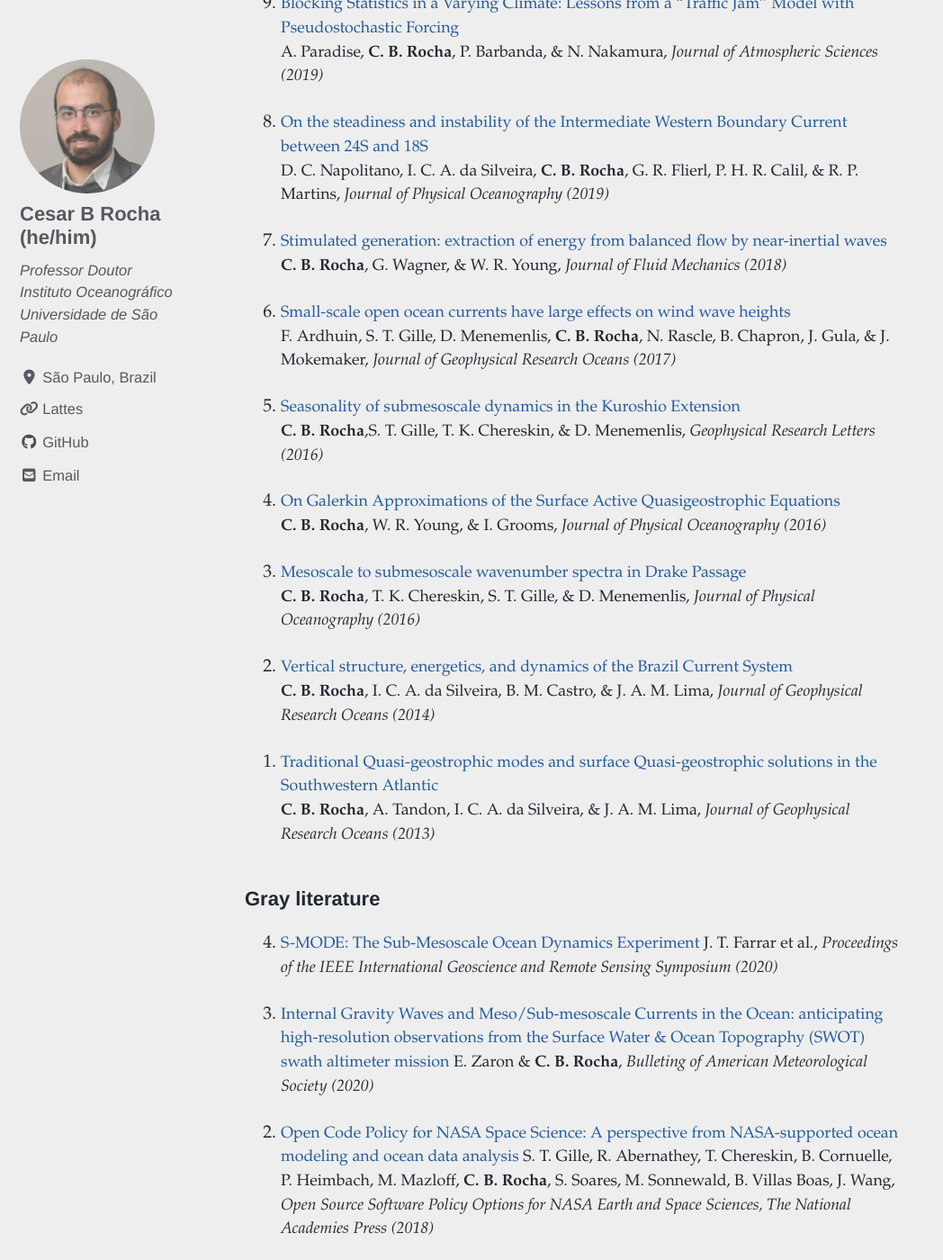
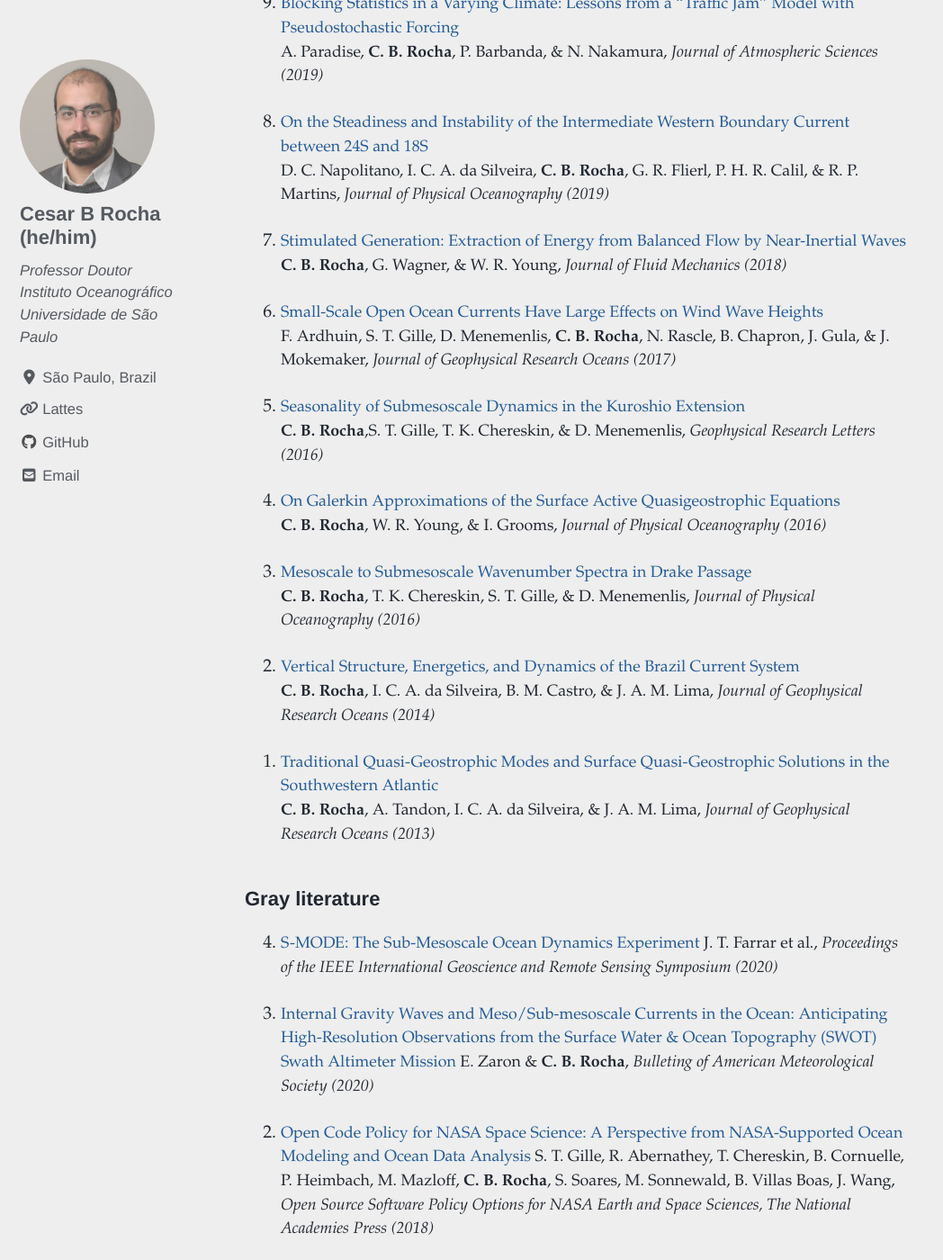
Before and after one commit to cesar-rocha/cesar-rocha.github.io, a Jekyll site: the page built from _pages/publications.md, in a window 1280 px wide and 1400 px high, scrolled down 2520 px. Shown: the whole window at 90% size, without its empty margins (0-1048 px from the left). Built offline with Jekyll 4.4.1, drawn with Linux system fonts in a browser that asks for light colours; cached includes are drawn as plain includes; nearby versions of some CDN libraries; some of the changed text lies outside the part shown.

Commit message:
fix captalization

```diff
--- a/_pages/publications.md
+++ b/_pages/publications.md
@@ -12,64 +12,64 @@ header:
 ### Peer-reviewed publications
 
 
-0. [The Brazil Current quasi-stationary unstable meanders at 22S-23S][20]
+0. [The Brazil Current Quasi-Stationary Unstable Meanders at 22S-23S][20]
    I. C. A. da Silveira, F. Pereira, G. R. Flierl, I. T. Simões-Sousa, A. Palóczy, M. Borges-Silva, & **C. B. Rocha**, *Progress in Oceanography (2023)*
 
 0. [Compact Mesoscale Eddies in the South Brazil Bight][19]
    **C. B. Rocha** & I. T. Simões-Sousa,  *Remote Sensing (2022)*
 
-0. [Transition from balanced to unbalanced motion in the eastern tropical Pacific][18]
+0. [Transition from Balanced to Unbalanced Motion in the Eastern Tropical Pacific][18]
   S. M. Soares, S. T. Gille, T. K. Chereskin, E. Firing, J. Hummon, & **C. B. Rocha**, *Journal of Physical Oceanography (2022)*
 
-0. [ Exploiting self-organized criticality in strongly stratified turbulence][17]
+0. [ Exploiting Self-Organized Criticality in Strongly Stratified Turbulence][17]
    G. P. Chini, G. Michel, K. Julien, **C. B. Rocha**, & C. P. Caulfield, *Journal of Fluid Mechanics (2022)*
 
-0. [Geomorphological imprint of opposing ocean bottom currents, a case study from the southeastern Brazilian Atlantic margin][16]
+0. [Geomorphological Imprint of Opposing Ocean Bottom Currents, a Case Study from the Southeastern Brazilian Atlantic Margin][16]
     M. M. de Mahiques, F. J. Lobo, U. Schattner, A. López-Quirós, **C. B. Rocha**, R. J. S. Dias, I. Montoya-Montes, & A. C. A. Vieira, *Marine Geology (2022)*
 
 0. [EUREC4A][15]
     B. B. Stevens et al., *Earth System Science Data (2021)*
 
-0. [Can the Intermediate Western Boundary Current recirculation trigger the Vitória Eddy formation?][14]
+0. [Can the Intermediate Western Boundary Current Recirculation Trigger the Vitória Eddy Formation?][14]
     D. C. Napolitano, **C. B. Rocha**, I. C. A. da Silveira, I. T. Simões-Sousa, & G. R. Flierl,   *Ocean Dynamics (2021)*
 
-0. [Control of oceanic circulation on sediment distribution in the southwestern Atlantic margin (23 to 55S)][13]
+0. [Control of Oceanic Circulation on Sediment Distribution in the Southwestern Atlantic Margin (23 to 55S)][13]
     M. M. de Mahiques, R. Violante, P. Franco-Fragas, L. Burone, **C. B. Rocha**, L. Ortega, R. F. dos Santos,  B. S. M. Kim, R. C. F. Lopes, & M. C Bícego, *Ocean Science (2021)*
 
-0. [The Nusselt numbers of horizontal convection][12]
+0. [The Nusselt Numbers of Horizontal Convection][12]
     **C. B. Rocha**, N. Constantinou, S. G. Llewellyn-Smith, & W. R. Young, *Journal of Fluid Mechanics (2020)*
 
-0. [Improved bounds on horizontal convection][11]
+0. [Improved Bounds on Horizontal Convection][11]
     **C. B. Rocha**, T. Bossy, S. G. Llewellyn-Smith, & W. R. Young,  *Journal of Fluid Mechanics (2020)*
 
-0. [Characterizing the Transition From Balanced to Unbalanced Motions in the Southern California Current][10]
+0. [Characterizing the Transition from Balanced to Unbalanced Motions in the Southern California Current][10]
     T. Chereskin, **C. B. Rocha**, S. T. Gille, D. Menemenlis, & M. Passaro,   *Journal of Geophysical Research Oceans (2019)*
 
 0. [Blocking Statistics in a Varying Climate: Lessons from a "Traffic Jam" Model with Pseudostochastic Forcing][9]
     A. Paradise, **C. B. Rocha**, P. Barbanda, & N. Nakamura,   *Journal of Atmospheric Sciences (2019)*
 
-0. [On the steadiness and instability of the Intermediate Western Boundary Current between 24S and 18S][8]
+0. [On the Steadiness and Instability of the Intermediate Western Boundary Current between 24S and 18S][8]
     D. C. Napolitano, I. C. A. da Silveira, **C. B. Rocha**, G. R. Flierl, P. H. R. Calil, & R. P. Martins,   *Journal of Physical Oceanography (2019)*
 
-0. [Stimulated generation: extraction of energy from balanced flow by near-inertial waves][7]
+0. [Stimulated Generation: Extraction of Energy from Balanced Flow by Near-Inertial Waves][7]
     **C. B. Rocha**, G. Wagner, & W. R. Young, *Journal of Fluid Mechanics (2018)*
 
-0. [Small-scale open ocean currents have large effects on wind wave heights][6]
+0. [Small-Scale Open Ocean Currents Have Large Effects on Wind Wave Heights][6]
     F. Ardhuin, S. T. Gille, D. Menemenlis, **C. B. Rocha**, N. Rascle, B. Chapron, J. Gula, & J. Mokemaker, *Journal of Geophysical Research Oceans (2017)*
 
-0. [Seasonality of submesoscale dynamics in the Kuroshio Extension][5]
+0. [Seasonality of Submesoscale Dynamics in the Kuroshio Extension][5]
     **C. B. Rocha**,S. T. Gille, T. K. Chereskin,  & D. Menemenlis, *Geophysical Research Letters (2016)*
 
 0. [On Galerkin Approximations of the Surface Active Quasigeostrophic Equations][4]
     **C. B. Rocha**, W. R. Young, & I. Grooms, *Journal of Physical Oceanography (2016)*
 
-0. [Mesoscale to submesoscale wavenumber spectra in Drake Passage][3]
+0. [Mesoscale to Submesoscale Wavenumber Spectra in Drake Passage][3]
     **C. B. Rocha**, T. K. Chereskin, S. T. Gille, & D. Menemenlis,  *Journal of Physical Oceanography (2016)*
 
-0. [Vertical structure, energetics, and dynamics of the Brazil Current System ][2]
+0. [Vertical Structure, Energetics, and Dynamics of the Brazil Current System ][2]
     **C. B. Rocha**, I. C. A. da Silveira, B. M. Castro, & J. A. M. Lima, *Journal of Geophysical Research Oceans (2014)*
 
-0. [Traditional Quasi-geostrophic modes and surface Quasi-geostrophic solutions in the Southwestern Atlantic][1]
+0. [Traditional Quasi-Geostrophic Modes and Surface Quasi-Geostrophic Solutions in the Southwestern Atlantic][1]
     **C. B. Rocha**, A. Tandon, I. C. A. da Silveira,  & J. A. M. Lima,  *Journal of Geophysical Research Oceans (2013)*
 {: reversed="reversed"}
 
@@ -78,14 +78,14 @@ header:
 0. [S-MODE: The Sub-Mesoscale Ocean Dynamics Experiment](https://ieeexplore.ieee.org/document/9323112)
 J. T. Farrar et al., *Proceedings of the IEEE International Geoscience and Remote Sensing Symposium (2020)*
 
-0. [Internal Gravity Waves and Meso/Sub-mesoscale Currents in the Ocean: anticipating high-resolution observations from the Surface Water & Ocean Topography (SWOT) swath altimeter mission](https://journals.ametsoc.org/view/journals/bams/99/9/bams-d-18-0133.1.xml)
+0. [Internal Gravity Waves and Meso/Sub-mesoscale Currents in the Ocean: Anticipating High-Resolution Observations from the Surface Water & Ocean Topography (SWOT) Swath Altimeter Mission](https://journals.ametsoc.org/view/journals/bams/99/9/bams-d-18-0133.1.xml)
 E. Zaron & **C. B. Rocha**, *Bulleting of American Meteorological Society (2020)*
 
-0. [Open Code Policy for NASA Space Science: A perspective from NASA-supported ocean modeling and ocean data analysis](https://nap.nationalacademies.org/resource/25217/whitepapers/pdf/41_GilleSarahT.pdf)
+0. [Open Code Policy for NASA Space Science: A Perspective from NASA-Supported Ocean Modeling and Ocean Data Analysis](https://nap.nationalacademies.org/resource/25217/whitepapers/pdf/41_GilleSarahT.pdf)
 S. T. Gille, R. Abernathey, T. Chereskin, B. Cornuelle, P. Heimbach, M. Mazloff, **C. B. Rocha**, S. Soares, M. Sonnewald, B. Villas Boas, J. Wang, *Open Source Software Policy Options for NASA Earth and Space Sciences, The National Academies Press (2018)*
 
 
-0. [The turbulent and wavy upper ocean: transition from geostrophic flows to internal waves and stimulated generation of near-inertial waves][g1]
+0. [The Turbulent and Wavy Upper Ocean: Transition from Geostrophic Flows to Internal Waves and Stimulated Generation of Near-Inertial Waves][g1]
  **C. B. Rocha**, *Ph.D. Dissertation (2018)*
 {: reversed="reversed"}
 
```
